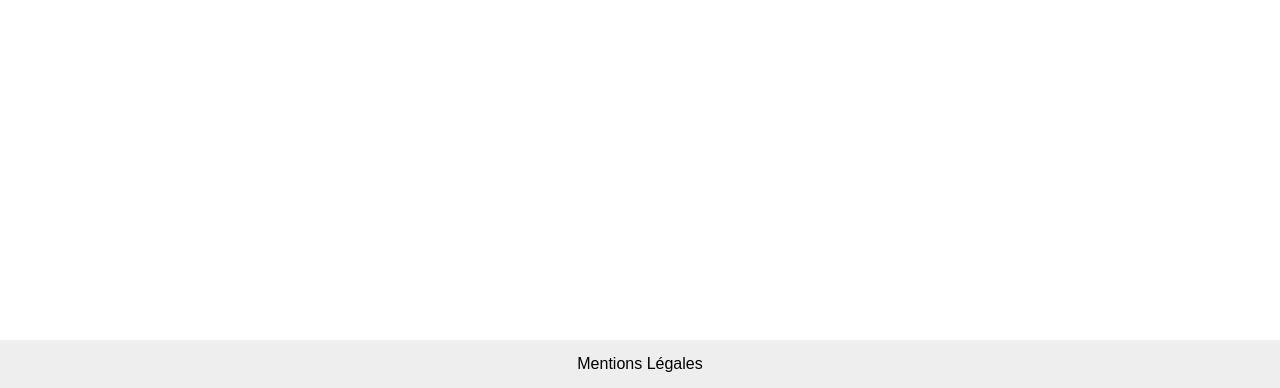
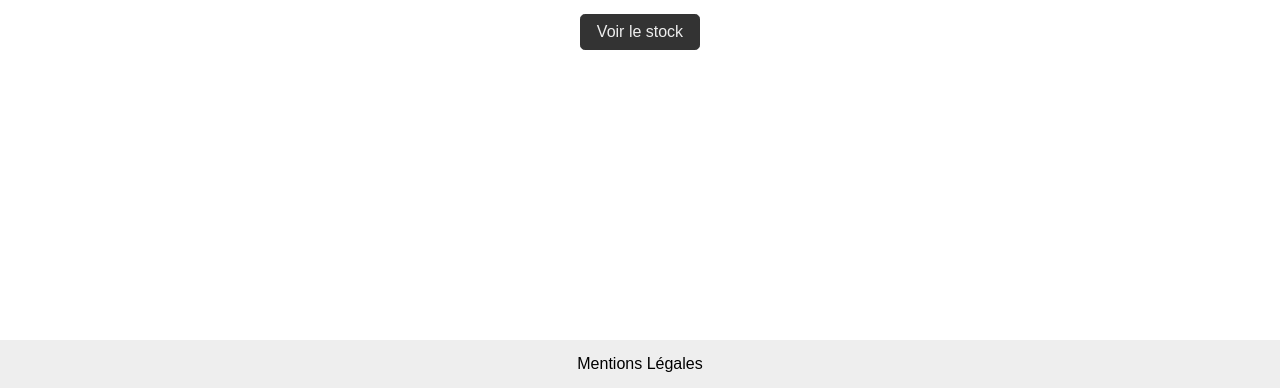
Before and after one commit to jlg-formation/fan-june-2023, a website built with webpack: page front/src/index.html in a window 1280 px wide. Shown: the part 412-800 px from the top of the page. Built offline with nearby package versions, Linux system fonts and the light colour scheme.

Commit message:
dev: added css for legal and home

```diff
--- a/front/src/routes/home.html
+++ b/front/src/routes/home.html
@@ -1,4 +1,4 @@
-<main>
+<main class="home">
   <h1>Gérer efficacement votre stock</h1>
   <a href="/stock" class="button primary">Voir le stock</a>
 </main>
--- /dev/null
+++ b/front/src/scss/button.scss
@@ -0,0 +1,50 @@
+button,
+a.button {
+  display: flex;
+  align-items: center;
+  justify-content: center;
+  gap: 0.5em;
+
+  padding: 0.5em 1em;
+  background-color: #eee;
+  border: 0.1em solid #eee;
+  border-radius: 0.3em;
+
+  color: inherit;
+  text-decoration: inherit;
+  font-size: 1em;
+
+  &:disabled {
+    color: #aaa;
+  }
+
+  &:not(:disabled) {
+    cursor: pointer;
+
+    &:hover {
+      background-color: #ddd;
+      border-color: #ddd;
+    }
+
+    &:active {
+      background-color: #ccc;
+      border-color: #ccc;
+    }
+
+    &.primary {
+      color: #eee;
+      background-color: #333;
+      border-color: #333;
+
+      &:hover {
+        background-color: #444;
+        border-color: #444;
+      }
+
+      &:active {
+        background-color: #555;
+        border-color: #555;
+      }
+    }
+  }
+}
--- a/front/src/scss/layout.scss
+++ b/front/src/scss/layout.scss
@@ -6,6 +6,8 @@ app {
 
   layout-body {
     flex: 1;
+    display: flex;
+    flex-flow: column;
   }
 
   header {
--- a/front/src/style.scss
+++ b/front/src/style.scss
@@ -1,6 +1,42 @@
 @use "./scss/layout.scss";
+@use "./scss/button.scss";
+
+* {
+  box-sizing: border-box;
+}
 
 body {
   margin: 0;
   font-family: sans-serif;
 }
+
+div[ng-view] {
+  flex: 1;
+  display: flex;
+  flex-flow: column;
+}
+
+main {
+  padding: 0.5em;
+  display: flex;
+  flex-flow: column;
+  align-items: center;
+  gap: 0.5em;
+
+  width: 100%;
+  max-width: 100ch;
+  margin: 0 auto;
+
+  &.home {
+    flex: 1;
+    justify-content: center;
+  }
+
+  h1 {
+    text-align: center;
+  }
+
+  p {
+    align-self: stretch;
+  }
+}
```
